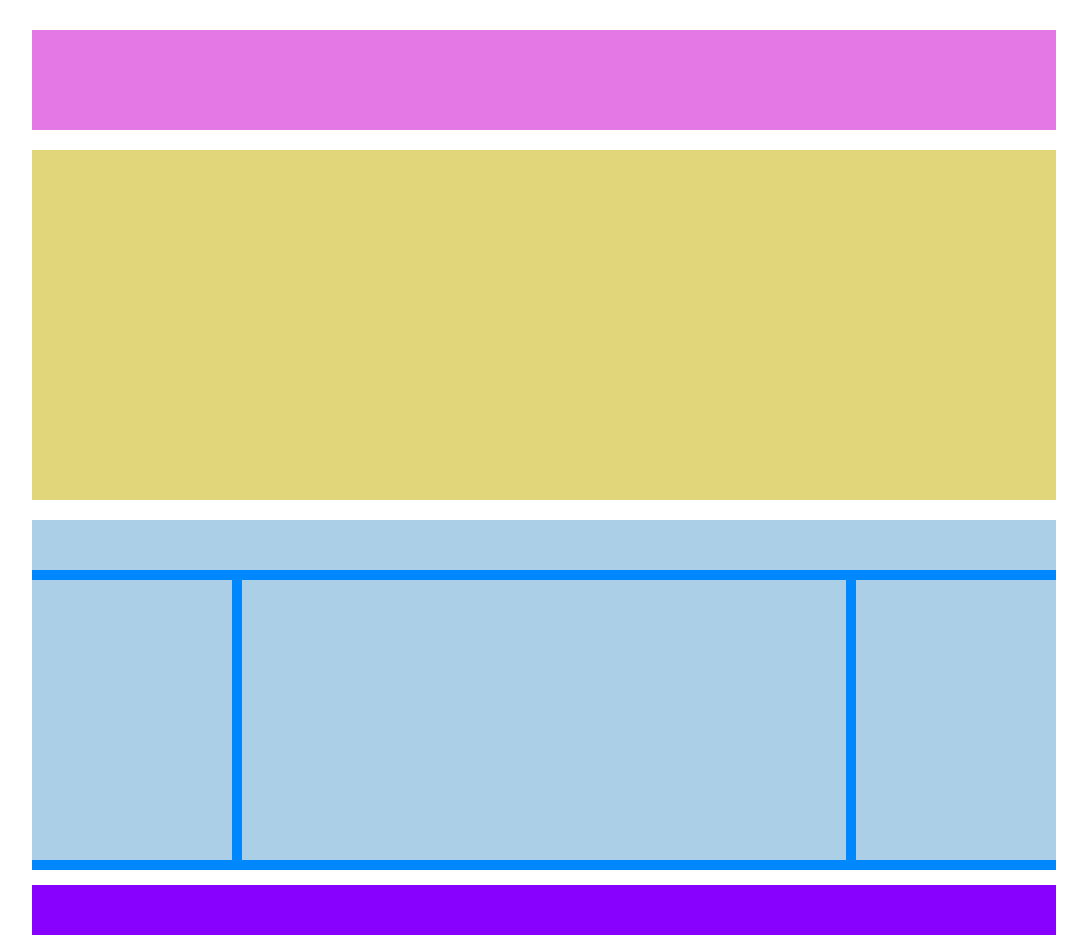
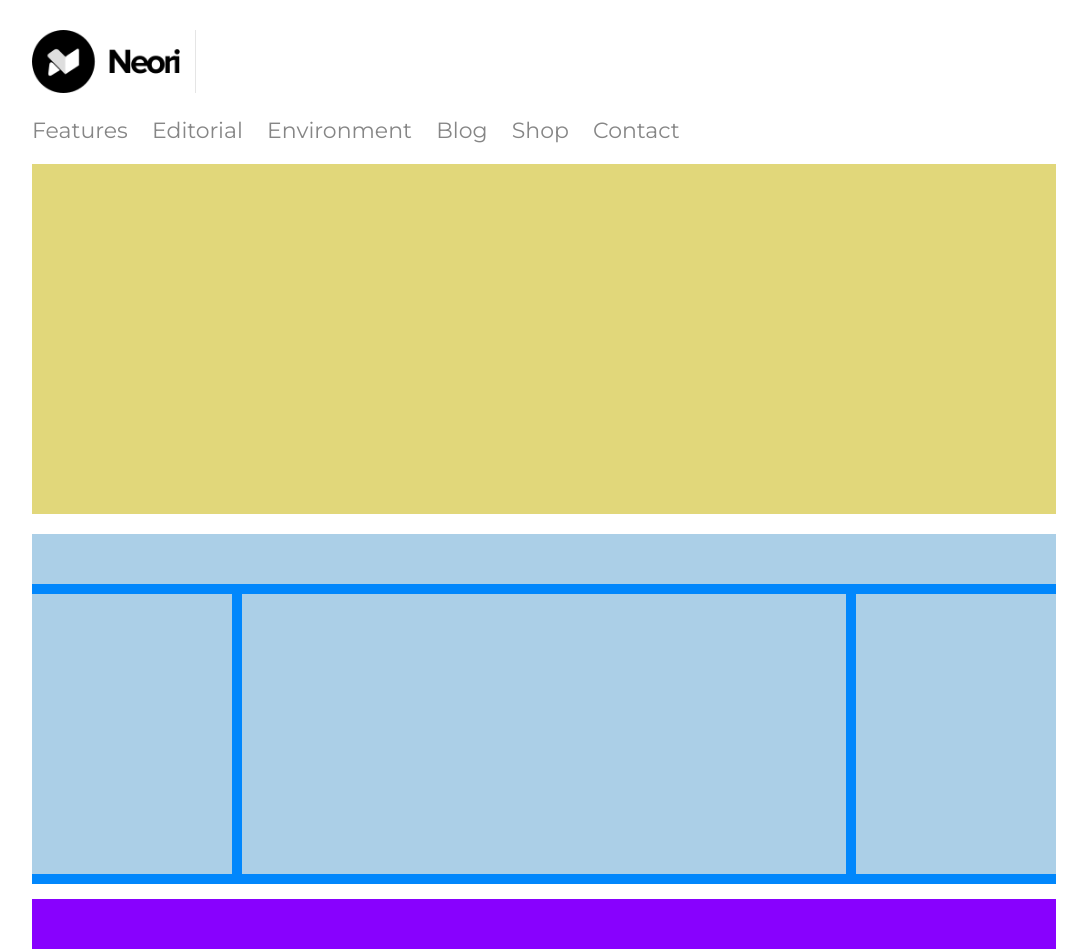
Before and after one commit to bosciu/htmlcss-wp, a plain HTML site: page index.html in a window 1280 px wide. Shown: the whole page, without its empty margins (96-1183 px from the left). Drawn offline with Linux system fonts and the light colour scheme.

Commit message:
Completamento header

```diff
--- a/css/style.css
+++ b/css/style.css
@@ -1,9 +1,4 @@
 /* Debug */
-
-header {
-    background-color: #E479E6;
-    height: 100px;
-}
 
 #carousel {
     height: 350px;
@@ -44,6 +39,11 @@ footer {
     padding: 0;
 }
 
+body {
+    font-family: 'Montserrat', sans-serif;
+    color: #868686;
+}
+
 .container {
     width: 80%;
     padding: 30px 0;
@@ -58,6 +58,25 @@ main::after {
 
 
 /* Header */
+
+img[src*="logo"] {
+    width: 16%;
+    padding-right: 15px;
+    border-right: 1px solid #E5E5E5;
+}
+
+nav li {
+    display: inline-block;
+    margin-top: 2%;
+    font-size: 22px;
+    list-style: none;
+}
+
+nav li>a {
+    padding: 20px 20px 20px 0;
+    text-decoration: none;
+    color: inherit;
+}
 
 #carousel {
     margin: 20px 0;
--- a/index.html
+++ b/index.html
@@ -5,6 +5,8 @@
     <meta charset="UTF-8">
     <meta http-equiv="X-UA-Compatible" content="IE=edge">
     <meta name="viewport" content="width=device-width, initial-scale=1.0">
+    <link rel="preconnect" href="https://fonts.gstatic.com">
+    <link href="https://fonts.googleapis.com/css2?family=Montserrat:wght@400;700&display=swap" rel="stylesheet">
     <link rel="stylesheet" href="css/style.css">
     <title>Tema Wordpress</title>
 </head>
@@ -13,9 +15,24 @@
 
     <!-- Contenitore -->
     <div class="container">
+
+        <!-- Header -->
         <header>
-
+            <img src="img/logo.png" alt="neori logo">
+            <!-- Link navigazione -->
+            <nav>
+                <ul>
+                    <li><a href="#">Features</a></li>
+                    <li><a href="#">Editorial</a></li>
+                    <li><a href="#">Environment</a></li>
+                    <li><a href="#">Blog</a></li>
+                    <li><a href="#">Shop</a></li>
+                    <li><a href="#">Contact</a></li>
+                </ul>
+            </nav>
+            <!-- /Link navigazione -->
         </header>
+        <!--/Header  -->
 
         <!-- Riquadro per immagini -->
         <div id="carousel">
```
